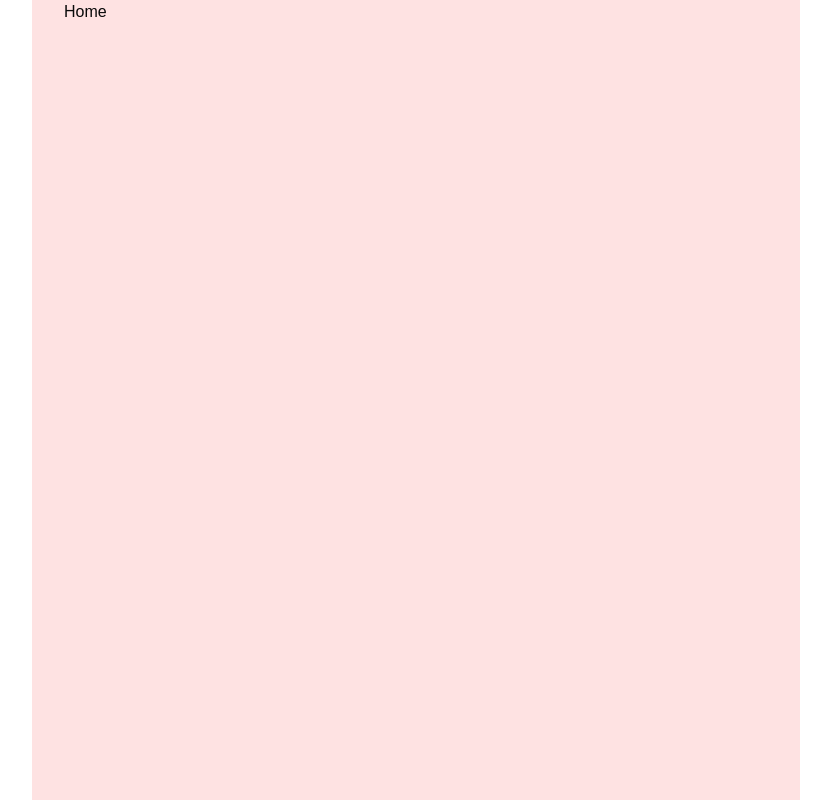
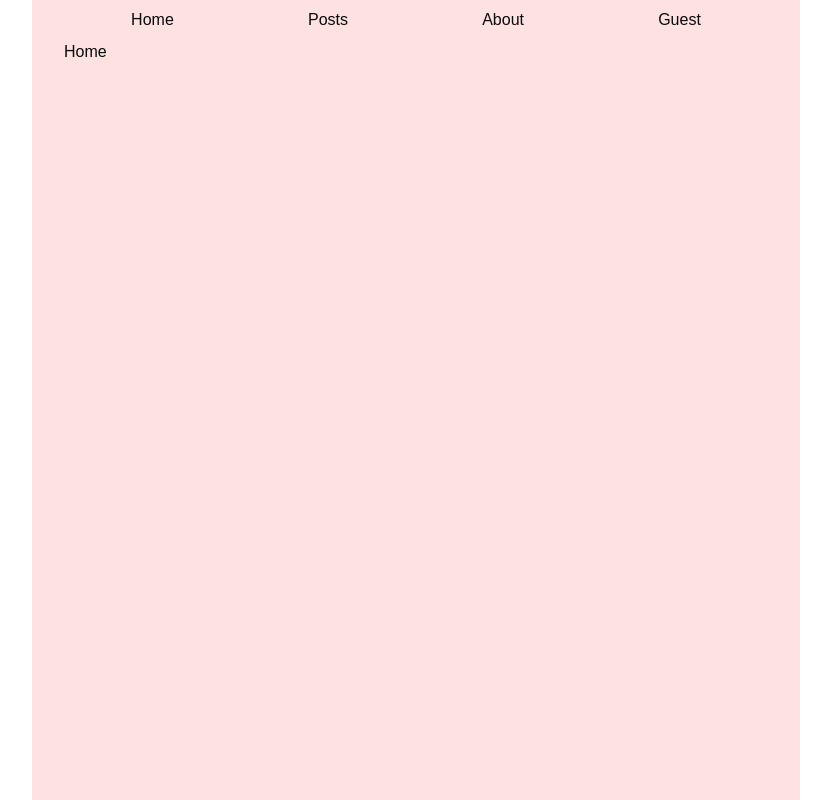
Before and after one commit to YEONDG/dglog, a Next.js app: page / in a window 1280 px wide. Shown: the whole page, without its empty margins (224-1055 px from the left). Built offline with nearby package versions, Linux system fonts and the light colour scheme.

Commit message:
refactor: 사이드바 위치 조정

```diff
--- a/app/layout.tsx
+++ b/app/layout.tsx
@@ -1,6 +1,7 @@
 import type { Metadata } from 'next';
 import { Geist, Geist_Mono } from 'next/font/google';
 import './globals.css';
+import { NavBar } from '@/components/nav-bar';
 
 const geistSans = Geist({
   variable: '--font-geist-sans',
@@ -28,6 +29,7 @@ export default function RootLayout({
         className={`${geistSans.variable} ${geistMono.variable} antialiased`}
       >
         <div className='min-h-screen bg-red-100 max-w-3xl mx-auto px-4 sm:px-6 lg:px-8'>
+          <NavBar />
           {children}
         </div>
       </body>
--- a/app/blog/layout.tsx
+++ b/app/posts/layout.tsx
@@ -12,10 +12,10 @@ export default async function Layout({
   const defaultOpen = cookieStore.get('sidebar_state')?.value === 'true';
 
   return (
-    <SidebarProvider defaultOpen={defaultOpen}>
+    <SidebarProvider defaultOpen={defaultOpen} className=''>
       <AppSidebar />
 
-      <main className=''>
+      <main className='w-full'>
         <SidebarTrigger />
         {children}
       </main>
--- a/app/blog/page.tsx
+++ b/app/posts/page.tsx
@@ -1,5 +1,5 @@
 import React from 'react';
 
-export default function StudyPage() {
+export default function PostsPage() {
   return <div className='bg-blue-200 w-full h-full'>어떻게 구성할까</div>;
 }
--- /dev/null
+++ b/components/nav-bar.tsx
@@ -0,0 +1,21 @@
+import Link from 'next/link';
+import React from 'react';
+
+export function NavBar() {
+  return (
+    <div className=' flex justify-around '>
+      <Link href='/' className='py-2 px-4'>
+        Home
+      </Link>
+      <Link href='/posts' className='py-2 px-4'>
+        Posts
+      </Link>
+      <Link href='/about' className='py-2 px-4'>
+        About
+      </Link>
+      <Link href='/guest' className='py-2 px-4'>
+        Guest
+      </Link>
+    </div>
+  );
+}
```
